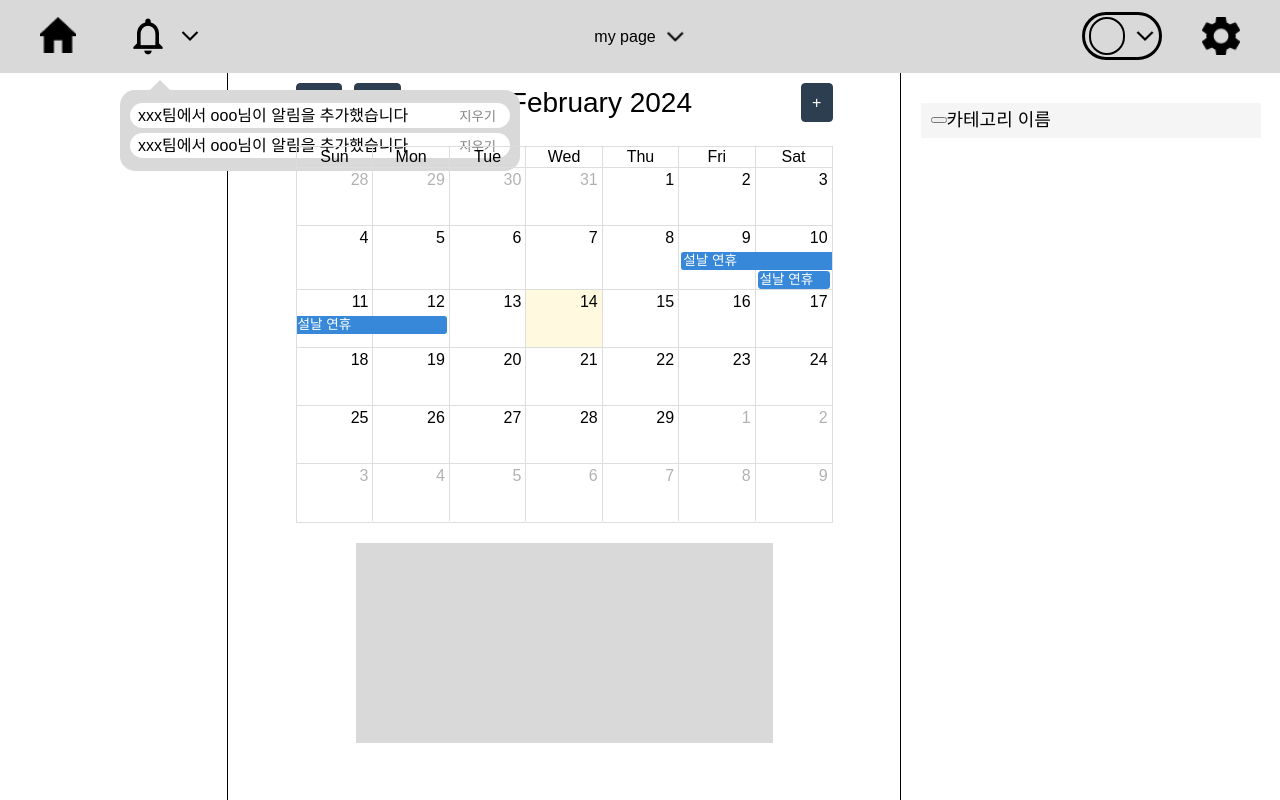
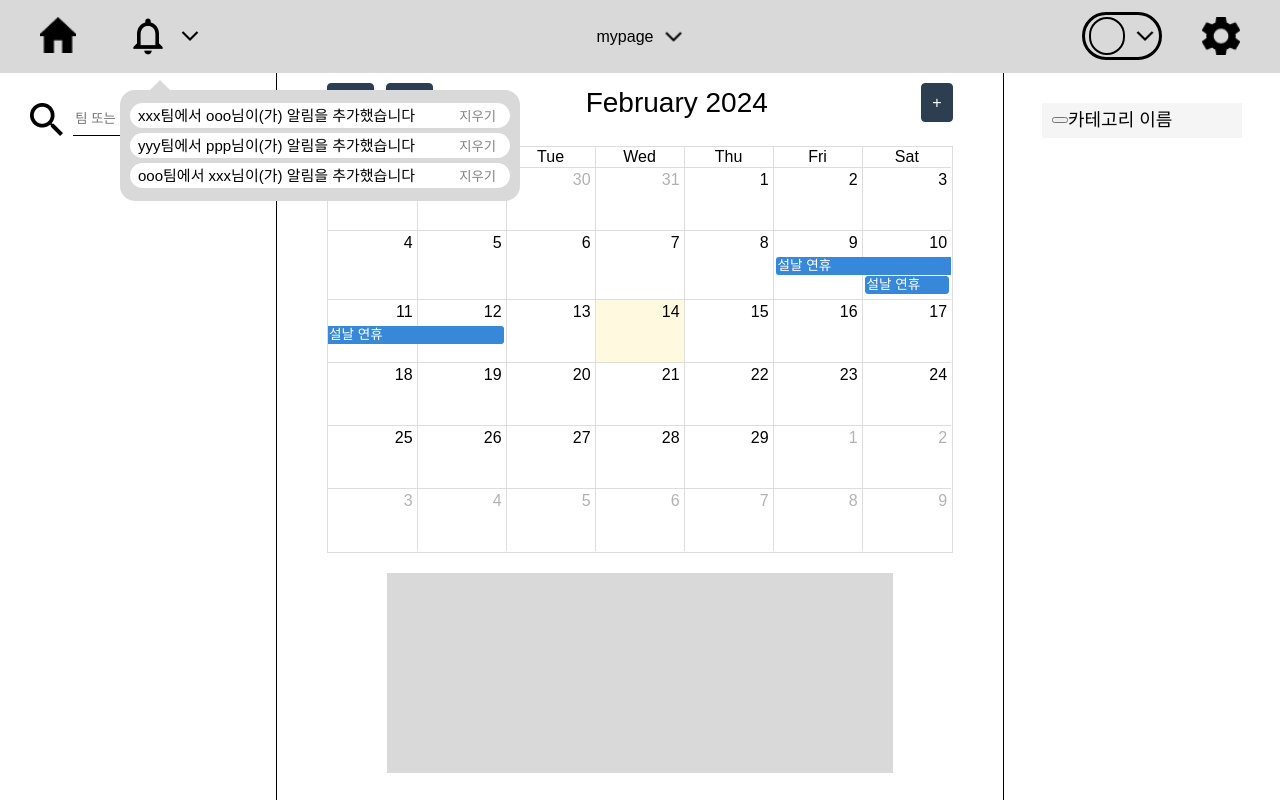
Before and after one commit to SFOC-scheduler/SFOC-frontend, a React (Create React App) app: page /main/mypage in a window 1280 px wide. Both pictures are taken after a click on the button 190 px from the left and 31 px from the top of the page. Built offline with nearby package versions, Linux system fonts and the light colour scheme.

Commit message:
team page url

```diff
--- a/src/Router.tsx
+++ b/src/Router.tsx
@@ -2,6 +2,7 @@ import { Switch, BrowserRouter, Route } from "react-router-dom";
 import Welcome from "./route/Welcome";
 import Login from "./route/Login";
 import Main from "./route/Main/Main";
+import NotFound from "./route/NotFound";
 
 function Router() {
   return (
@@ -13,7 +14,7 @@ function Router() {
         <Route path="/login">
           <Login></Login>
         </Route>
-        <Route path="/main">
+        <Route path="/main/:teamName" component={Main}>
           <Main></Main>
         </Route>
       </Switch>
--- a/src/route/Login.tsx
+++ b/src/route/Login.tsx
@@ -92,6 +92,8 @@ const StyledLink = styled(Link)`
   justify-content: center;
 `;
 
+const teamName = "mypage";
+
 function Login() {
   const location = useLocation();
   const history = useHistory();
@@ -102,7 +104,7 @@ function Login() {
     console.log(token);
 
     if (token) {
-      history.push("/main");
+      history.push(`/main/${teamName}`);
     }
   }, [location.search, history]);
 
@@ -123,7 +125,7 @@ function Login() {
             >
               Google
             </SocialBtn>
-            <StyledLink to="/main">
+            <StyledLink to={`/main/${teamName}`}>
               <SocialBtn
                 as="a"
                 href="https://dev.sfoc.kro.kr/oauth2/authorization/kakao"
--- a/src/route/Main/Main.tsx
+++ b/src/route/Main/Main.tsx
@@ -3,8 +3,9 @@ import styled from "styled-components";
 import { fetchApi } from "../../api";
 import { useState } from "react";
 import Main_header from "./Main_Header";
-import Alarm from "../PopUp/Alarm";
 import Main_Calendar from "./Main_Calendar";
+import Main_LeftPanel from "./Main_LeftPanel";
+import Main_RightPanel from "./Main_RightPanel";
 
 const Container = styled.div`
   width: 100vw;
@@ -25,46 +26,6 @@ const MainContainer = styled.div`
   flex-direction: row;
   justify-content: space-between;
 `;
-
-const MainArea = styled.div`
-  display: flex;
-  flex-direction: column;
-  align-items: center;
-  width: 100%;
-`;
-
-const LeftPanel = styled.div`
-  width: 380px;
-  height: 100%;
-  padding: 30px;
-  border-right: 1px solid black;
-`;
-
-const RightPanel = styled.div`
-  width: 380px;
-  height: 100%;
-  padding: 30px;
-  border-left: 1px solid black;
-  display: flex;
-  flex-direction: column;
-  align-items: center;
-`;
-
-const Category = styled.div`
-  width: 340px;
-  height: 35px;
-  padding: 0 10px;
-  background-color: whitesmoke;
-  display: flex;
-  align-items: center;
-  & button {
-  }
-  & span {
-    font-size: 18px;
-    text-align: start;
-  }
-`;
-
 //api 테스트
 interface IApi {
   _links: {
@@ -83,34 +44,14 @@ function Main() {
   //const { isLoading, data } = useQuery<IApi>("api", fetchApi);
   //console.log(data);
 
-  const [isListOpen, setListOpen] = useState(false);
-  const toggleList = () => {
-    setListOpen(!isListOpen);
-  };
-
   return (
     <Container>
       <Main_header></Main_header>
 
       <MainContainer>
-        <LeftPanel></LeftPanel>
-        <MainArea>
-          <Main_Calendar></Main_Calendar>
-        </MainArea>
-
-        <RightPanel>
-          <Category>
-            <button onClick={toggleList}></button>
-            <span>카테고리 이름</span>
-            {isListOpen && (
-              <div>
-                <p>List Item 1</p>
-                <p>List Item 2</p>
-                <p>List Item 3</p>
-              </div>
-            )}
-          </Category>
-        </RightPanel>
+        <Main_LeftPanel></Main_LeftPanel>
+        <Main_Calendar></Main_Calendar>
+        <Main_RightPanel></Main_RightPanel>
       </MainContainer>
     </Container>
   );
--- a/src/route/Main/Main_Calendar.tsx
+++ b/src/route/Main/Main_Calendar.tsx
@@ -9,9 +9,11 @@ const Container = styled.div`
   display: flex;
   flex-direction: column;
   align-items: stretch;
-  margin: 10px 0;
+  padding: 10px 50px 0 50px;
   width: 80%;
-  height: calc(100vh - 140px);
+  height: calc(100vh - 100px);
+  position: relative;
+  z-index: 0;
 `;
 
 const TaskContainer = styled.div`
--- a/src/route/Main/Main_Header.tsx
+++ b/src/route/Main/Main_Header.tsx
@@ -7,7 +7,7 @@ import home_icon from "../../resources/Icon/home_icon.png";
 import alarm_icon from "../../resources/Icon/alarm_icon.png";
 import openDown_icon from "../../resources/Icon/moveDown_icon.png";
 import settings_icon from "../../resources/Icon/settings_icon.png";
-import { Link } from "react-router-dom";
+import { Link, Redirect, useParams } from "react-router-dom";
 import Alarm from "../PopUp/Alarm";
 import TeamList from "../PopUp/TeamList";
 
@@ -78,6 +78,7 @@ const CurrentPageContainer = styled.div`
   top: 50%;
   left: 50%;
   transform: translate(-50%, -50%);
+  z-index: 20;
 `;
 
 const UserContainer = styled.div`
@@ -110,9 +111,22 @@ const SettingsBtn = styled.button<BtnProps>`
   background-color: transparent;
 `;
 
+interface Params {
+  teamName?: string; // 파라미터가 존재하지 않는 경우를 대비하여 optional로 설정
+}
+
 function Main_header() {
   const [isAlarmOpen, setAlarmOpen] = useState(false);
   const [isTeamOpen, setTeamOpen] = useState(false);
+
+  const teams = [
+    { id: 0, name: "mypage" },
+    { id: 1, name: "Team B" },
+    { id: 2, name: "Team C" },
+  ];
+
+  const { teamName } = useParams<Params>();
+  console.log(teamName);
 
   const toggleAlarm = () => {
     setAlarmOpen(!isAlarmOpen);
@@ -120,6 +134,12 @@ function Main_header() {
   const toggleTeam = () => {
     setTeamOpen(!isTeamOpen);
   };
+  const isValidTeamName = teams.some((team) => team.name === teamName);
+
+  if (!isValidTeamName) {
+    // 유효하지 않은 팀 이름이면 다른 페이지로 리디렉션
+    return <Redirect to="/" />;
+  }
 
   return (
     <Header>
@@ -132,8 +152,8 @@ function Main_header() {
         <OpenBtn imgSrc={openDown_icon} onClick={toggleAlarm}></OpenBtn>
       </AlarmContainer>
       <CurrentPageContainer>
-        {isTeamOpen && <TeamList />}
-        my page
+        {isTeamOpen && <TeamList teams={teams} />}
+        {teamName || "mypage"}
         <OpenBtn imgSrc={openDown_icon} onClick={toggleTeam}></OpenBtn>
       </CurrentPageContainer>
       <UserContainer>
--- /dev/null
+++ b/src/route/Main/Main_LeftPanel.tsx
@@ -0,0 +1,48 @@
+import styled from "styled-components";
+import search_icon from "../../resources/Icon/search_icon.png";
+
+interface BtnProps {
+  imgSrc: string;
+}
+
+const LeftPanel = styled.div`
+  width: 380px;
+  height: 100%;
+  padding: 30px;
+  border-right: 1px solid black;
+`;
+
+const LeftPanel_Header = styled.div`
+  display: flex;
+  flex-direction: row;
+  justify-content: space-between;
+`;
+
+const SearchBtn = styled.div<BtnProps>`
+  width: 33px;
+  height: 33px;
+  background-image: url(${(props) => props.imgSrc});
+  background-size: cover;
+  background-position: center;
+  border: 0px;
+  background-color: transparent;
+`;
+
+const SearchInput = styled.input`
+  width: 80%;
+  border: 0;
+  border-bottom: 1px solid black;
+`;
+
+function Main_LeftPanel() {
+  return (
+    <LeftPanel>
+      <LeftPanel_Header>
+        <SearchBtn imgSrc={search_icon}></SearchBtn>
+        <SearchInput placeholder="팀 또는 일정 검색"></SearchInput>
+      </LeftPanel_Header>
+    </LeftPanel>
+  );
+}
+
+export default Main_LeftPanel;
--- /dev/null
+++ b/src/route/Main/Main_RightPanel.tsx
@@ -0,0 +1,52 @@
+import { useState } from "react";
+import styled from "styled-components";
+
+const RightPanel = styled.div`
+  width: 380px;
+  height: 100%;
+  padding: 30px;
+  border-left: 1px solid black;
+  display: flex;
+  flex-direction: column;
+  align-items: center;
+`;
+
+const Category = styled.div`
+  width: 200px;
+  height: 35px;
+  padding: 0 10px;
+  background-color: whitesmoke;
+  display: flex;
+  align-items: center;
+  & button {
+  }
+  & span {
+    font-size: 18px;
+    text-align: start;
+  }
+`;
+
+function Main_RightPanel() {
+  const [isListOpen, setListOpen] = useState(false);
+  const toggleList = () => {
+    setListOpen(!isListOpen);
+  };
+
+  return (
+    <RightPanel>
+      <Category>
+        <button onClick={toggleList}></button>
+        <span>카테고리 이름</span>
+        {isListOpen && (
+          <div>
+            <p>List Item 1</p>
+            <p>List Item 2</p>
+            <p>List Item 3</p>
+          </div>
+        )}
+      </Category>
+    </RightPanel>
+  );
+}
+
+export default Main_RightPanel;
--- /dev/null
+++ b/src/route/NotFound.tsx
@@ -0,0 +1,7 @@
+import React from "react";
+
+function NotFound() {
+  return <h1>404 Not Found</h1>;
+}
+
+export default NotFound;
--- a/src/route/PopUp/Alarm.tsx
+++ b/src/route/PopUp/Alarm.tsx
@@ -2,6 +2,7 @@ import styled from "styled-components";
 
 const AlarmBubble = styled.div`
   position: absolute;
+  z-index: 20;
   top: 90px;
   left: 120px;
   width: 400px;
@@ -31,7 +32,7 @@ const AlarmContainer = styled.div`
   padding: 2px 8px;
   margin: 5px 0;
   & p {
-    font-size: 16px;
+    font-size: 15px;
   }
 `;
 
@@ -42,16 +43,19 @@ const DeleteBtn = styled.button`
 `;
 
 function Alarm() {
+  const alarms = [
+    { team: "xxx팀", user: "ooo님" },
+    { team: "yyy팀", user: "ppp님" },
+    { team: "ooo팀", user: "xxx님" },
+  ];
   return (
     <AlarmBubble>
-      <AlarmContainer>
-        <p>xxx팀에서 ooo님이 알림을 추가했습니다</p>
-        <DeleteBtn>지우기</DeleteBtn>
-      </AlarmContainer>
-      <AlarmContainer>
-        <p>xxx팀에서 ooo님이 알림을 추가했습니다</p>
-        <DeleteBtn>지우기</DeleteBtn>
-      </AlarmContainer>
+      {alarms.map((alarm, index) => (
+        <AlarmContainer key={index}>
+          <p>{`${alarm.team}에서 ${alarm.user}이(가) 알림을 추가했습니다`}</p>
+          <DeleteBtn>지우기</DeleteBtn>
+        </AlarmContainer>
+      ))}
     </AlarmBubble>
   );
 }
--- a/src/route/PopUp/TeamList.tsx
+++ b/src/route/PopUp/TeamList.tsx
@@ -1,12 +1,13 @@
+import { Link, Redirect } from "react-router-dom";
 import styled from "styled-components";
 
 const TeamContainer = styled.div`
   position: absolute;
+  z-index: 20;
   top: 100%;
   left: 50%;
   transform: translateX(-50%);
   border: 0;
-  border-radius: 5px;
 `;
 
 const TeamBtn = styled.button`
@@ -16,11 +17,23 @@ const TeamBtn = styled.button`
   margin-top: 1px;
 `;
 
-function TeamList() {
+interface Team {
+  id: number;
+  name: string;
+}
+
+interface TeamListProps {
+  teams: Team[];
+}
+
+function TeamList({ teams }: TeamListProps) {
   return (
     <TeamContainer>
-      <TeamBtn>team1</TeamBtn>
-      <TeamBtn>team2</TeamBtn>
+      {teams.map((team) => (
+        <Link key={team.id} to={`/main/${team.name}`}>
+          <TeamBtn>{team.name}</TeamBtn>
+        </Link>
+      ))}
     </TeamContainer>
   );
 }
```
Also changed, not shown: src/route/PopUp/MakeTeam.tsx (added).
